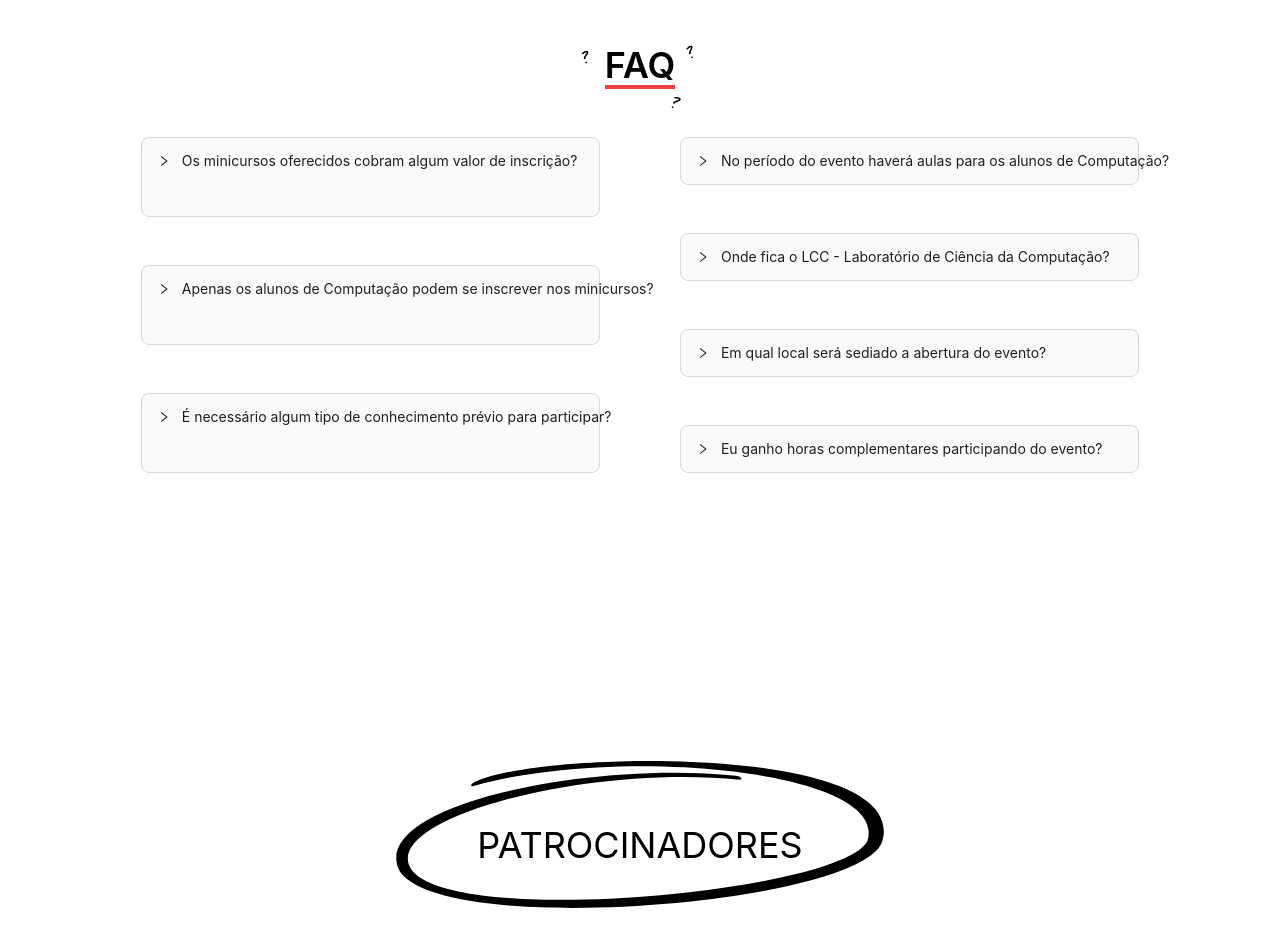
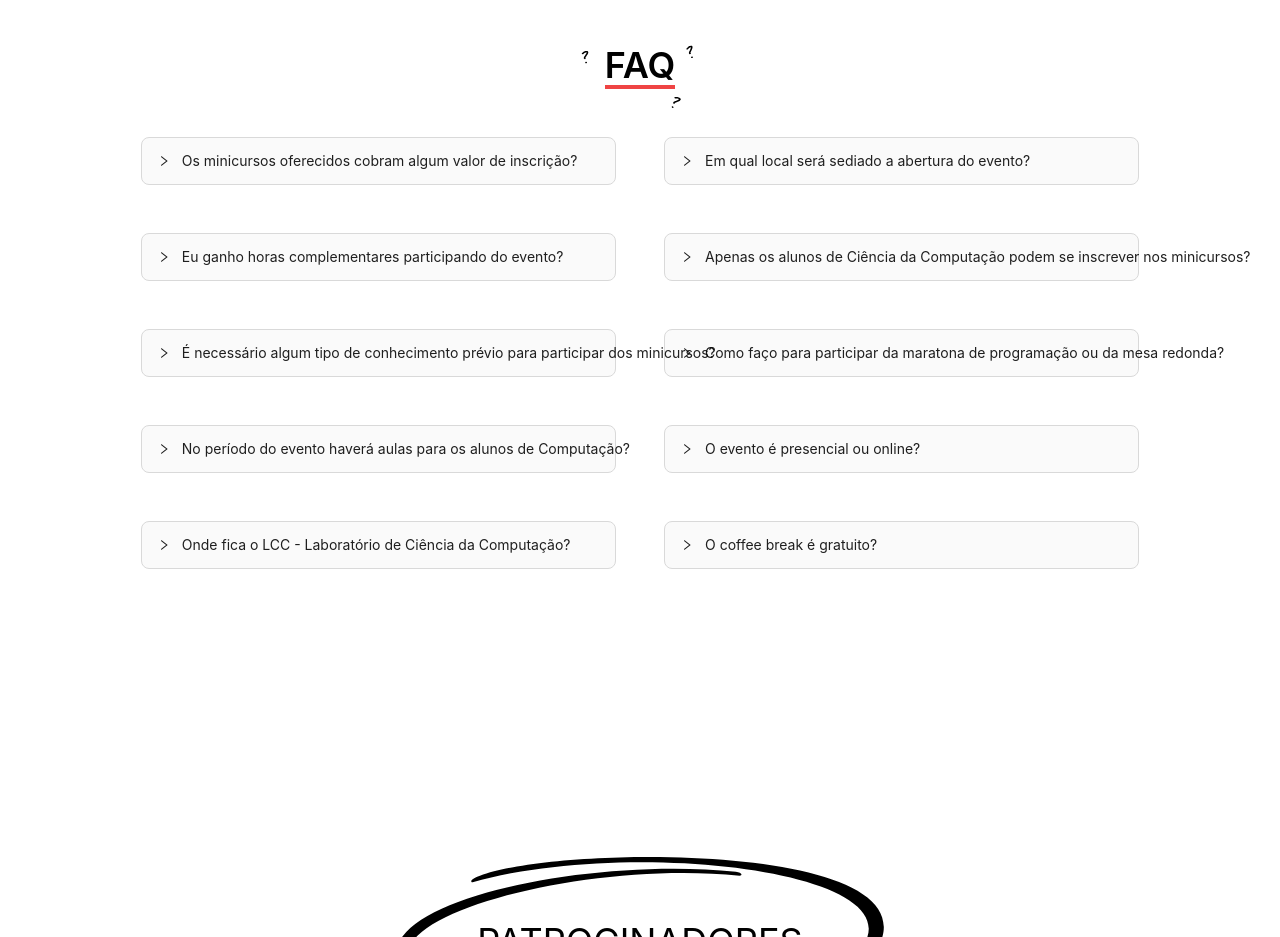
Before and after one commit to Escola-Piloto-de-Computacao/wtcc, a React (Create React App) app: page / in a window 1280 px wide. Shown: the part 3180-4117 px from the top of the page. Built offline with nearby package versions, Linux system fonts and the light colour scheme.

Commit message:
Updated questions

```diff
--- a/src/components/Faq/index.tsx
+++ b/src/components/Faq/index.tsx
@@ -2,41 +2,56 @@ import React from 'react';
 import FaqBox from './FaqBox';
 
 const questions = [
-    {
+    { //TODO: add the link to the subscription page in this answer
         key: 1,
         question: "Os minicursos oferecidos cobram algum valor de inscrição?",
         answer: "Não! Todos os mini-cursos são oferecidos gratuitamente por parte dos alunos e professores, basta apenas se inscrever para participar!"
     },
     {
         key: 2,
-        question: "Apenas os alunos de Computação podem se inscrever nos minicursos?",
-        answer: "Não, todos minicursos são abertos para inscrições de alunos de qualquer curso."
+        question: "Eu ganho horas complementares participando do evento?",
+        answer: "Com certeza, após a realização da inscricão e participação no evento, suas horas serão contabilizadas no sistema. É possível também ganhar horas extras assistindo os minicursos!"
     },
-    {
+    { //TODO: add the link to the minicourses page in this answer
         key: 3,
-        question: "É necessário algum tipo de conhecimento prévio para participar?",
-        answer: "Dependerá do minicurso, a maioria não requer conhecimento conhecimento prévio na área. Veja os pré-requesitos do minicurso na aba de MINICURSOS em Eventos!"
+        question: "É necessário algum tipo de conhecimento prévio para participar dos minicursos?",
+        answer: "Dependerá do minicurso, a maioria não requer conhecimento conhecimento prévio na área. Veja os pré-requesitos do minicurso que deseja na aba de minicursos em EVENTOS!"
     },
     {
         key: 4,
         question: "No período do evento haverá aulas para os alunos de Computação?",
-        answer: "Não, as aulas que ocorrerem nos horários do evento serão suspensas para que todos possam participar dos mini-cursos."
+        answer: "Não, as aulas que ocorrerem nos horários do evento serão suspensas para que todos possam participar dos minicursos! A presença ainda pode ser contabilizada a depender do professor!"
     },
-    {
+    { //TODO: add the link to the map in this answer
         key: 5,
         question: 'Onde fica o LCC - Laboratório de Ciência da Computação?',
         answer: 'O LCC está localizado no leste da UFERSA, próximo ao Expocenter. Veja no mapa acima!'
     },
-    {
+    { //TODO: add the link to the map in this answer
         key: 6,
         question: 'Em qual local será sediado a abertura do evento?',
         answer: 'A abertura será localizada no Auditório da PROEC. Veja no mapa acima!'
     },
     {
         key: 7,
-        question: "Eu ganho horas complementares participando do evento?",
-        answer: "Com certeza, após a realização da inscricão e participação no evento, suas horas serão contabilizadas no sistema. É possível também ganhar horas extras assistindo os minicursos!"
-    }
+        question: "Apenas os alunos de Ciência da Computação podem se inscrever nos minicursos?",
+        answer: "Não, todos minicursos são abertos para inscrições de alunos de qualquer curso."
+    },
+    { //TODO: add the link to the eventos and put on the maratona/palestra page in this answer
+        key: 8,
+        question: "Como faço para participar da maratona de programação ou da mesa redonda?",
+        answer: "Para ver os requisitos e se inscrever, acesse a aba de EVENTOS e clique em Maratona de Programação ou Mesa Redonda!"
+    },
+    { //TODO: check if there will be a live stream and/or recording of the event
+        key: 9,
+        question: "O evento é presencial ou online?",
+        answer: "O evento será presencial, porém, caso não possa comparecer, será possível assistir as palestras e mesas redondas online!"
+    },
+    {
+        key: 10,
+        question: "O coffee break é gratuito?",
+        answer: "Sim, o coffee break é gratuito e será oferecido durante o evento para todos os alunos participantes!"
+    },
 ]
 
 const QuestionMark = () => {
@@ -80,13 +95,13 @@ const Faq: React.FC = () => {
     return (
         <div className='flex items-center flex-col pt-28' id="FAQ">
             <Title />
-            <div className="flex justify-between w-[78%]">
-                <div className="grid gap-12 w-[46%]">
+            <div className="grid grid-cols-2 gap-12 w-[78%]">
+                <div className="grid gap-12">
                     {questions.slice(0, questions.length / 2).map((question) => (
                         <FaqBox key={question.key} question={question.question} answer={question.answer} />
                     ))}
                 </div>
-                <div className="grid gap-12 w-[46%]">
+                <div className="grid gap-12">
                     {questions.slice(questions.length / 2).map((q) => (
                         <FaqBox key={q.key} question={q.question} answer={q.answer} />
                     ))}
```
